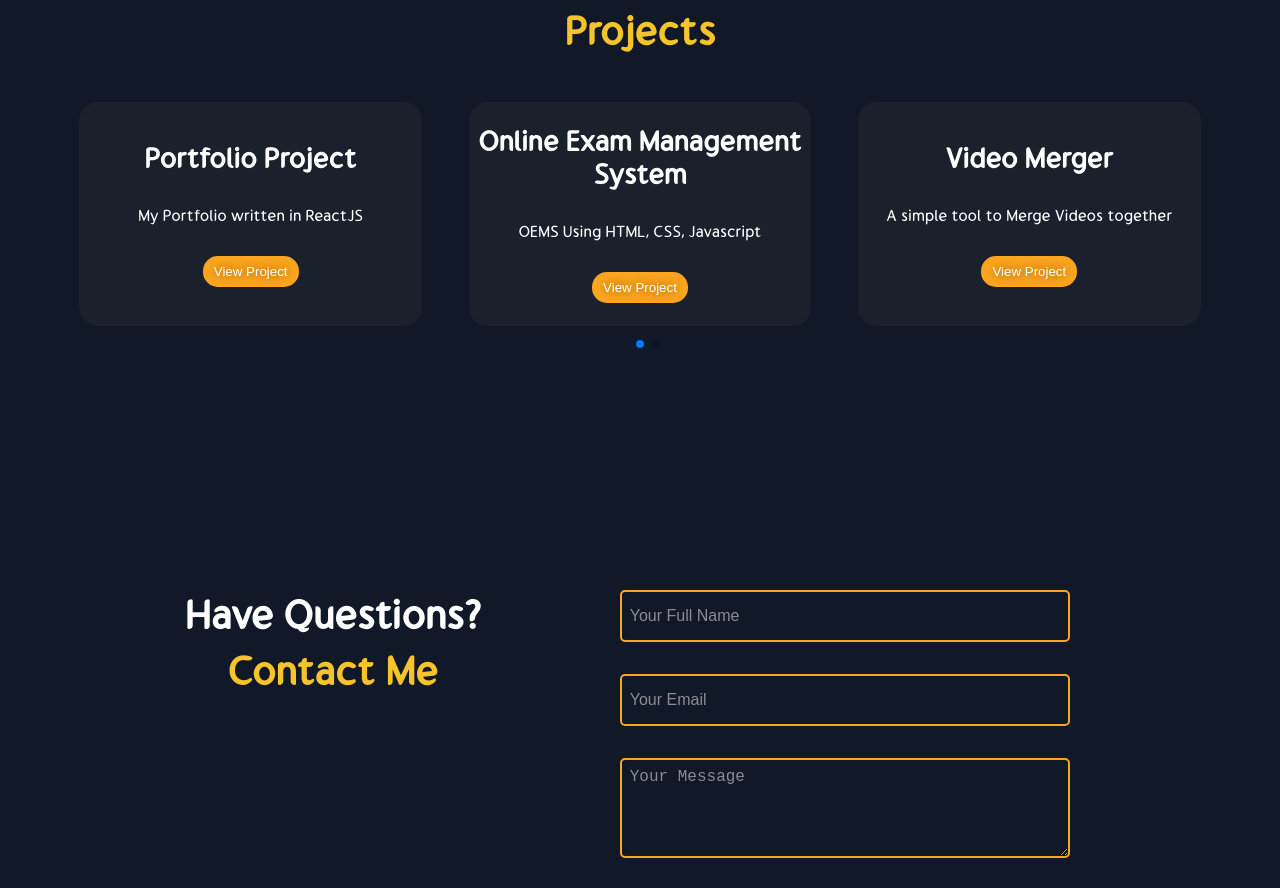
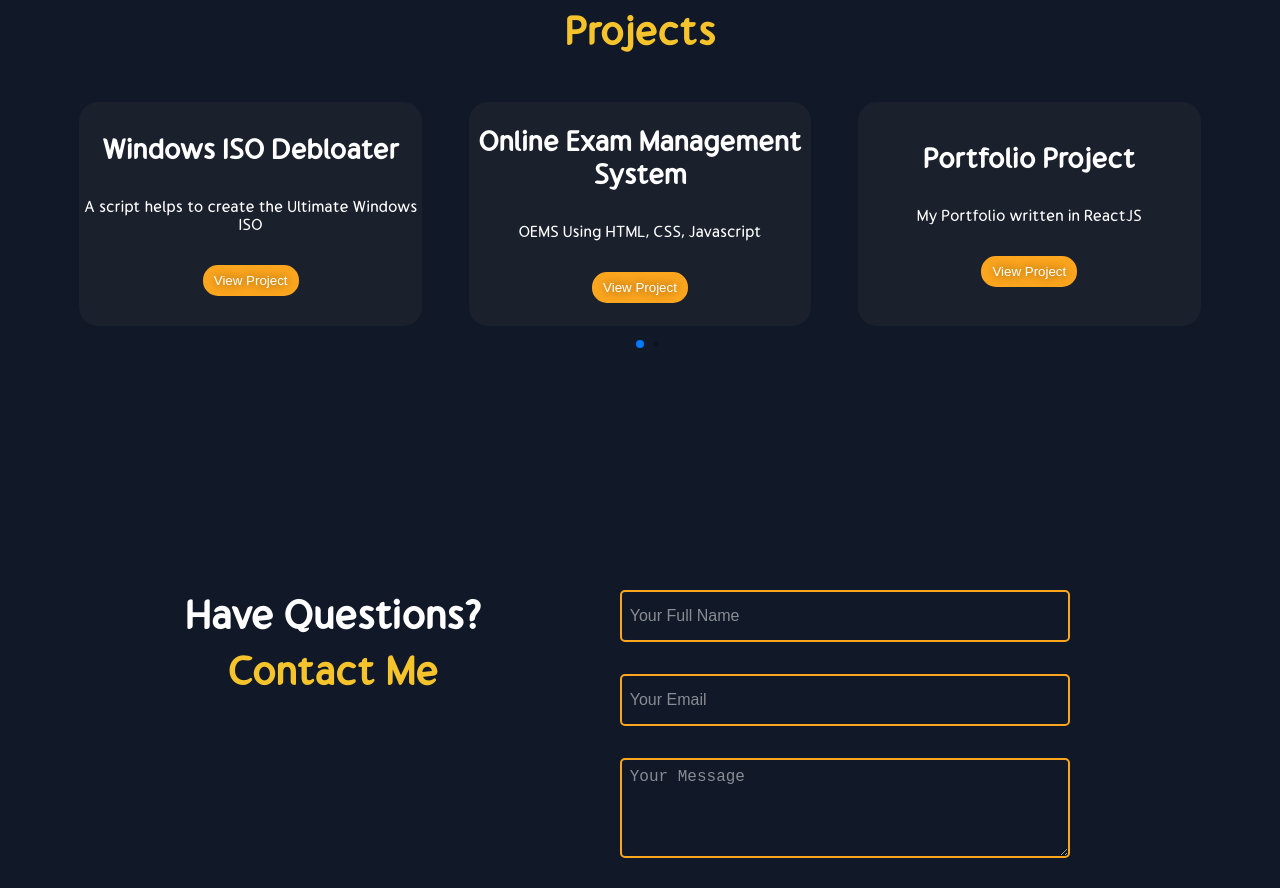
Before and after one commit to itsNileshHere/my-portofolio, a React (Create React App) app: page / in a window 1280 px wide. Shown: the part 2938-3826 px from the top of the page. Built offline with nearby package versions, Linux system fonts and the light colour scheme.

Commit message:
Update Projects.jsx

```diff
--- a/src/components/Projects/Projects.jsx
+++ b/src/components/Projects/Projects.jsx
@@ -41,9 +41,9 @@
         <Swiper {...params}>
           <SwiperSlide>
             <Cards
-              p_name={"Portfolio Project"}
-              p_details={"My Portfolio written in ReactJS"}
-              p_link={"https://github.com/X-PROFESSOR/my-portofolio"}
+              p_name={"Windows ISO Debloater"}
+              p_details={"A script helps to create the Ultimate Windows ISO"}
+              p_link={"https://github.com/itsNileshHere/Windows-Iso-Debloater"}
             />
           </SwiperSlide>
           <SwiperSlide>
@@ -51,6 +51,13 @@
               p_name={"Online Exam Management System"}
               p_details={"OEMS Using HTML, CSS, Javascript"}
               p_link={"https://github.com/X-PROFESSOR/Exam-Management-System"}
+            />
+          </SwiperSlide>
+          <SwiperSlide>
+            <Cards
+              p_name={"Portfolio Project"}
+              p_details={"My Portfolio written in ReactJS"}
+              p_link={"https://github.com/X-PROFESSOR/my-portofolio"}
             />
           </SwiperSlide>
           <SwiperSlide>
@@ -67,13 +74,6 @@
               p_link={"https://github.com/itsNileshHere/Icon-Cache-Rebuilder"}
             />
           </SwiperSlide>
-          <SwiperSlide>
-            <Cards
-              p_name={"Lorem ipsum"}
-              p_details={"Lorem ipsum dolor sit amet consectetur adipisicing elit."}
-              p_link={"https://github.com/X-PROFESSOR/"}
-            />
-          </SwiperSlide>
         </Swiper>
       </div>
     </div>
```
